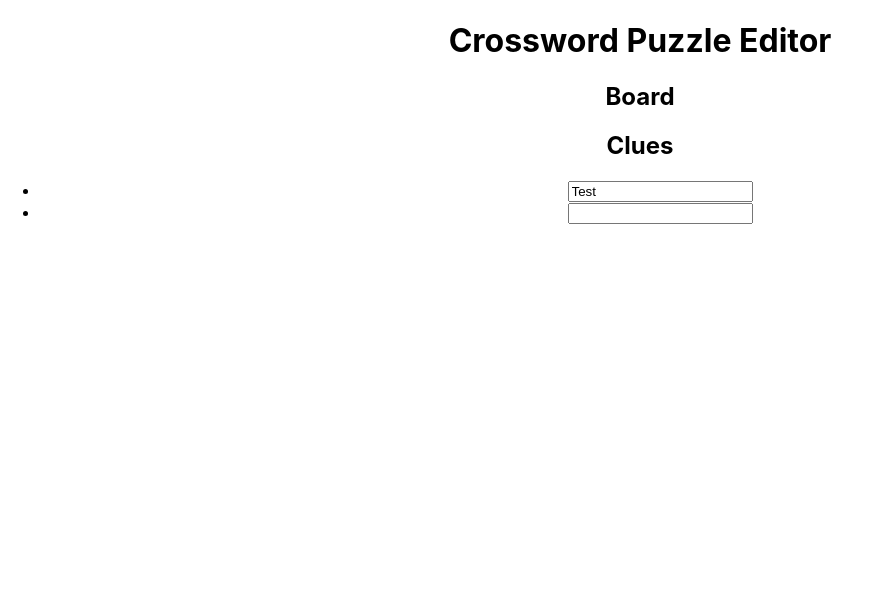
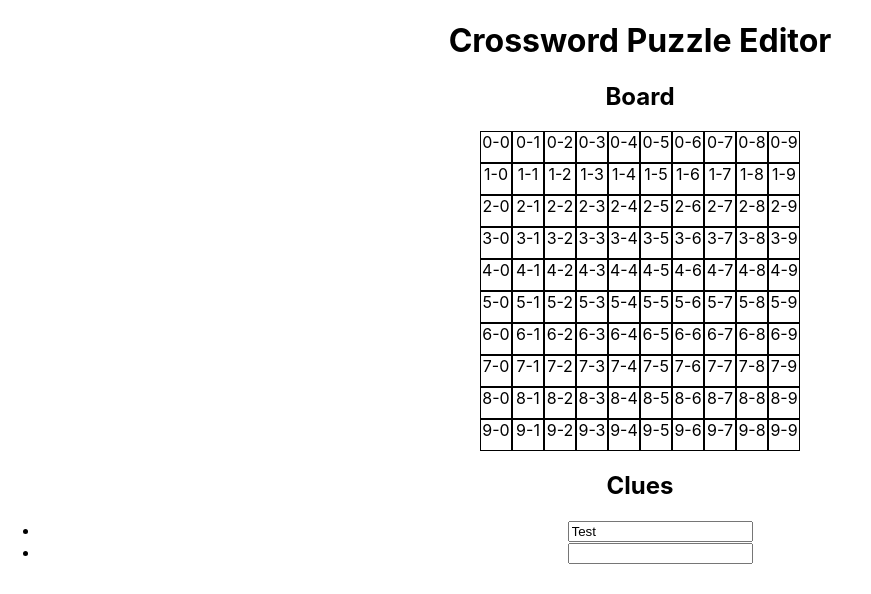
Before and after one commit to patrickweaver/crossword, a React (Create React App) app: page / in a window 1280 px wide. Shown: the top 594 px of the page, without its empty margins (0-871 px from the left). Built offline with nearby package versions, Linux system fonts and the light colour scheme.

Commit message:
draw board

```diff
--- a/src/App.css
+++ b/src/App.css
@@ -1,38 +1,3 @@
 .App {
   text-align: center;
 }
-
-.App-logo {
-  height: 40vmin;
-  pointer-events: none;
-}
-
-@media (prefers-reduced-motion: no-preference) {
-  .App-logo {
-    animation: App-logo-spin infinite 20s linear;
-  }
-}
-
-.App-header {
-  background-color: #282c34;
-  min-height: 100vh;
-  display: flex;
-  flex-direction: column;
-  align-items: center;
-  justify-content: center;
-  font-size: calc(10px + 2vmin);
-  color: white;
-}
-
-.App-link {
-  color: #61dafb;
-}
-
-@keyframes App-logo-spin {
-  from {
-    transform: rotate(0deg);
-  }
-  to {
-    transform: rotate(360deg);
-  }
-}
--- a/src/App.tsx
+++ b/src/App.tsx
@@ -6,6 +6,13 @@ import Clues from './Clues';
 interface clueAnswer {
   clue: string;
   answer: string;
+}
+
+interface boardSquare {
+  letter: string | null;
+  wordStart: number | null;
+  horizontalWordNumber: number | null;
+  verticalWordNumber: number | null;
 }
 
 const defaultClueAnswerArray: clueAnswer[] = [
@@ -17,18 +24,36 @@ const defaultClueAnswerArray: clueAnswer[] = [
     clue: "",
     answer: ""
   },
-]
+];
+
+const defaultBoardSize: number = 10;
+const rowCols = Array.from({length: defaultBoardSize}, (_, id) => ({id}));
+const initialBoard: boardSquare[][] = rowCols.map((row, rowIndex) => {
+  return rowCols.map((col, colIndex) => {
+    const bs: boardSquare = {
+      letter: " ",
+      wordStart: rowIndex === 0 ? colIndex + 1 : colIndex === 0 ? rowIndex + 1 : null,
+      horizontalWordNumber: colIndex + 1,
+      verticalWordNumber: rowIndex + 1
+    }
+    return bs;
+  })
+})
 
 function App() {
 
-  const [boardSize, setBoardSize] = useState(10)
-  const [board, setBoard] = useState([[]])
-  const [clueAnswers, setClueAnswers] = useState<clueAnswer[]>(defaultClueAnswerArray)
+  const [boardSize, setBoardSize] = useState(defaultBoardSize);
+  const [board, setBoard] = useState<boardSquare[][]>(initialBoard);
+  const [clueAnswers, setClueAnswers] = useState<clueAnswer[]>(defaultClueAnswerArray);
 
   return (
     <div className="App">
       <h1>Crossword Puzzle Editor</h1>
-      <Board clueAnswers={clueAnswers} boardSize={boardSize} />
+      <Board
+        clueAnswers={clueAnswers}
+        board={board}
+        setBoard={setBoard}
+      />
       <Clues clueAnswers={clueAnswers} setClueAnswers={setClueAnswers} />
     </div>
   );
--- /dev/null
+++ b/src/Board.css
@@ -0,0 +1,15 @@
+.board-square {
+  width: 30px;
+  height: 30px;
+  border: 1px solid black;
+}
+
+.board-row {
+  display: flex;
+  flex-wrap: wrap;
+}
+
+#board {
+  margin: 0 auto;
+  display: inline-block;
+}
--- a/src/Board.tsx
+++ b/src/Board.tsx
@@ -1,22 +1,54 @@
 import React from 'react';
+import './Board.css';
+import BoardSquare from './BoardSquare';
 
 interface clueAnswer {
   clue: string;
   answer: string;
 }
 
+interface boardSquare {
+  letter: string | null;
+  wordStart: number | null;
+  horizontalWordNumber: number | null;
+  verticalWordNumber: number | null;
+}
+
 export interface boardProps {
   clueAnswers: clueAnswer[],
-  boardSize: number
+  board: any,
+  setBoard: (board: any) => void
 }
 
-function Clues(props: boardProps): JSX.Element {
+function Board(props: boardProps): JSX.Element {
+
+  const boardSquares: JSX.Element = props.board.map((row: boardSquare[], rowIndex: number): JSX.Element => {
+    return (
+      <div key={`row-${rowIndex}`} className="board-row">
+        {
+          row.map((col: boardSquare, colIndex: number): JSX.Element => {
+            return <BoardSquare
+              key={`${rowIndex}-${colIndex}`}
+              rowIndex={rowIndex}
+              colIndex={colIndex}
+            />
+          })
+        }
+      </div>
+    )
+  })
+
+  const board: JSX.Element =
+    <div id="board">
+      {boardSquares}
+    </div>
 
   return (
     <div>
       <h2>Board</h2>
+      {board}
     </div>
   )
 }
 
-export default Clues;
+export default Board;
--- /dev/null
+++ b/src/BoardSquare.tsx
@@ -0,0 +1,25 @@
+import React from 'react';
+//import './BoardSquare.css';
+
+interface boardSquare {
+  letter: string | null;
+  wordStart: number | null;
+  horizontalWordNumber: number | null;
+  verticalWordNumber: number | null;
+}
+
+export interface boardSquareProps {
+  rowIndex: number,
+  colIndex: number,
+}
+
+function BoardSquare(props: boardSquareProps): JSX.Element {
+
+  return (
+    <div className="board-square">
+      {`${props.rowIndex}-${props.colIndex}`}
+    </div>
+  )
+}
+
+export default BoardSquare;
--- a/src/Clues.tsx
+++ b/src/Clues.tsx
@@ -11,8 +11,6 @@ export interface cluesProps {
 }
 
 function Clues(props: cluesProps): JSX.Element {
-
-  console.log(props.clueAnswers)
 
   return (
     <div>
```
